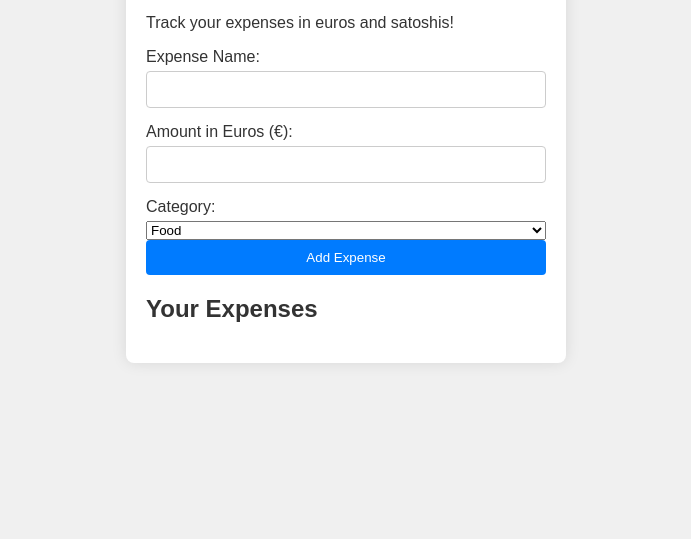
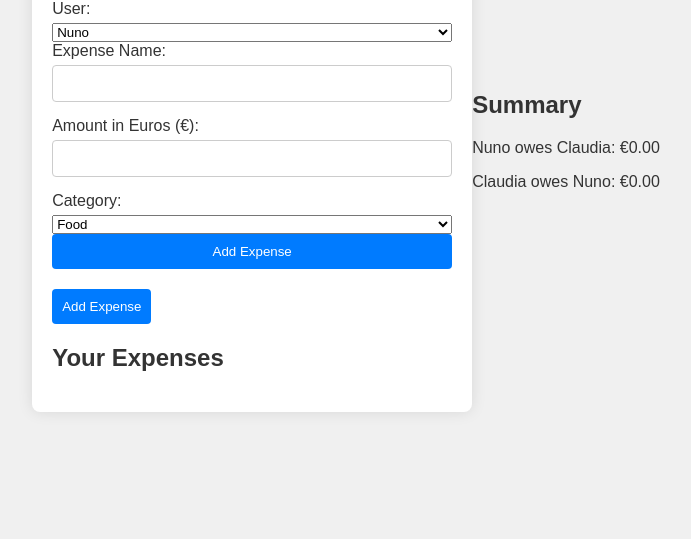
Before and after one commit to nunomcduarte/splitBetter, a plain HTML site: page index.html in a window 1280 px wide. Shown: the part 261-800 px from the top of the page, without its empty margins (294-985 px from the left). Drawn offline with Linux system fonts and the light colour scheme.

Commit message:
Added multiple users support, tracked individual contributions, and summary calculation

```diff
--- a/index.html
+++ b/index.html
@@ -13,6 +13,12 @@
 
         <!-- Expense Form -->
         <form id="expense-form">
+            <label for="expense-user">User:</label>
+            <select id="expense-user" required>
+                <option value="Nuno">Nuno</option>
+                <option value="Claudia">Claudia</option>
+            </select>
+
             <label for="expense-name">Expense Name:</label>
             <input type="text" id="expense-name" required>
 
@@ -30,6 +36,10 @@
 
             <button type="submit">Add Expense</button>
         </form>
+
+
+            <button type="submit">Add Expense</button>
+        </form>
         <!-- Expense List -->
         <div id="expense-list">
             <h2>Your Expenses</h2>
@@ -40,3 +50,9 @@
     <script src="app.js"></script>
 </body>
 </html>
+
+<div id="summary">
+    <h2>Summary</h2>
+    <p>Nuno owes Claudia: €0.00</p>
+    <p>Claudia owes Nuno: €0.00</p>
+</div>
```
